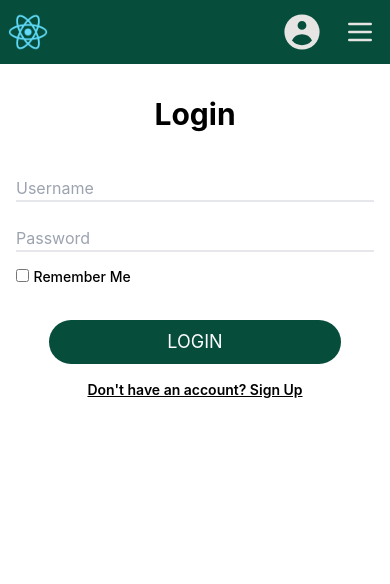
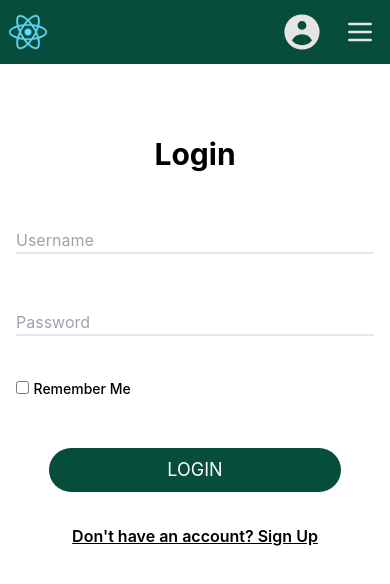
Before and after one commit to Camellia-Cultivar/Camellia-Cultivar, a React (Create React App) app in the folder webapp/: page /login in a window 390 px wide. Shown: the top 584 px of the page. Built offline with nearby package versions, Linux system fonts and the light colour scheme.

Commit message:
improved responsivity of login

```diff
--- a/webapp/src/App.css
+++ b/webapp/src/App.css
@@ -36,3 +36,9 @@
     transform: rotate(360deg);
   }
 }
+
+#app{
+  min-height: 100vh;
+  display: flex;
+  flex-direction: column;
+}
--- a/webapp/src/components/LoginCard/index.js
+++ b/webapp/src/components/LoginCard/index.js
@@ -8,20 +8,20 @@ const LoginCard = ({navigate}) => {
     }
 
     return (
-        <div className="container mx-auto md:top-1/2 md:left-1/2 md:-translate-y-1/2 md:-translate-x-1/2 md:absolute min-h-max min-w-max max-w-2xl">
+        <div className="container mt-10 md:mt-0 mx-auto md:top-1/2 md:left-1/2 md:-translate-y-1/2 md:-translate-x-1/2 md:absolute min-h-max min-w-max max-w-2xl">
             <div className="bg-white flex flex-col md:border-2 md:border-b-[3px] md:rounded-lg pb-10 pt-8 md:shadow">
                 <div className="mb-7">
                     <p className="font-bold text-center text-3xl">Login</p>
                 </div>
                 <div className="lg:mx-auto flex flex-col my-2 lg:min-w-[30rem]">
-                    <input className="mt-2 mb-4 mx-4 border-b-2 focus:outline-none focus:border-b-2 focus:border-b-emerald-600 focus:shadow" type="text" placeholder="Username"></input>
-                    <input className="mx-4 my-2 border-b-2 focus:outline-none focus:border-b-2 focus:border-b-emerald-600 focus:shadow" type="text" placeholder="Password"></input>
-                    <div className="mx-4 mt-1">
+                    <input className="mt-5 md:mt-2 mb-8 md:mb-4 mx-4 border-b-2 focus:outline-none focus:border-b-2 focus:border-b-emerald-600 focus:shadow" type="text" placeholder="Username"></input>
+                    <input className="mx-4 my-6 md:my-2 border-b-2 focus:outline-none focus:border-b-2 focus:border-b-emerald-600 focus:shadow" type="text" placeholder="Password"></input>
+                    <div className="mx-4 mt-4 md:mt-1">
                         <input className="accent-emerald-900" type="checkbox" id="remember"></input> <label className="text-sm font-medium" for="remember">Remember Me</label>
                     </div>
                 </div>
-                <button className="bg-emerald-900 rounded-3xl w-3/4 self-center mt-6 mb-2 py-2 max-w-sm"><span className="text-lg text-white">LOGIN</span></button>
-                <p onClick={()=>redirect("/register")} className="self-center mt-2 font-semibold text-sm underline underline-offset-1 hover:cursor-pointer">Don't have an account? Sign Up</p>
+                <button className="bg-emerald-900 rounded-3xl w-3/4 self-center mt-10 md:mt-6 mb-4 md:mb-2 py-2 max-w-sm"><span className="text-lg text-white">LOGIN</span></button>
+                <p onClick={()=>redirect("/register")} className="self-center mt-4 md:mt-2 font-semibold text-base md:text-sm underline underline-offset-1 hover:cursor-pointer">Don't have an account? Sign Up</p>
             </div>
         </div>
     )
--- a/webapp/src/pages/Login/index.js
+++ b/webapp/src/pages/Login/index.js
@@ -9,8 +9,8 @@ const Login = () => {
 
     const navigate = useNavigate();
     return (
-        <div className="">
-            <div className="md:bg-emerald-900 absolute w-full h-1/2 top-0 -z-10"></div>
+        <div id="login" className="">
+            <div className="md:bg-emerald-900 fixed w-full h-1/2 top-0 -z-10"></div>
             <LoginCard navigate={navigate}></LoginCard>
         </div>
     )
```
